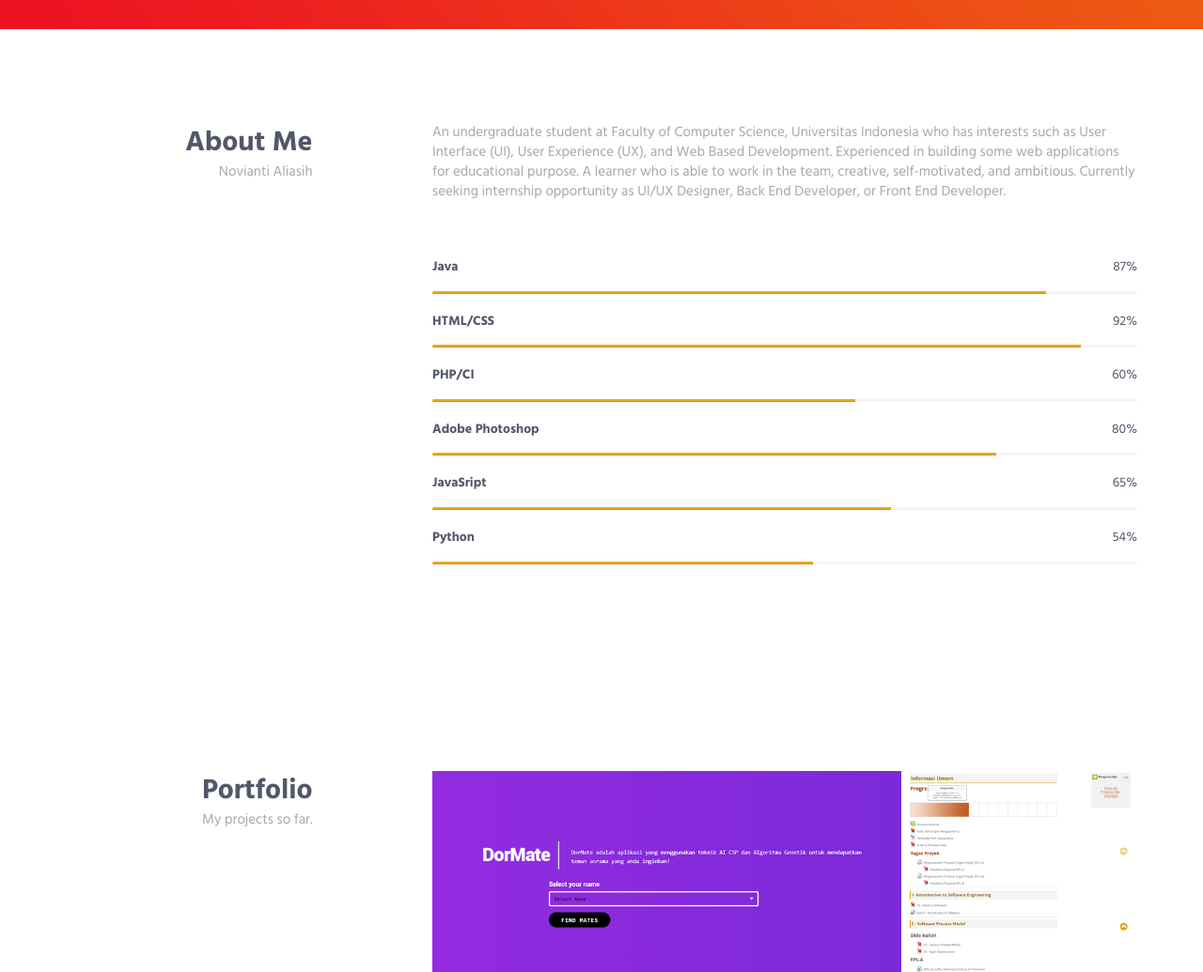
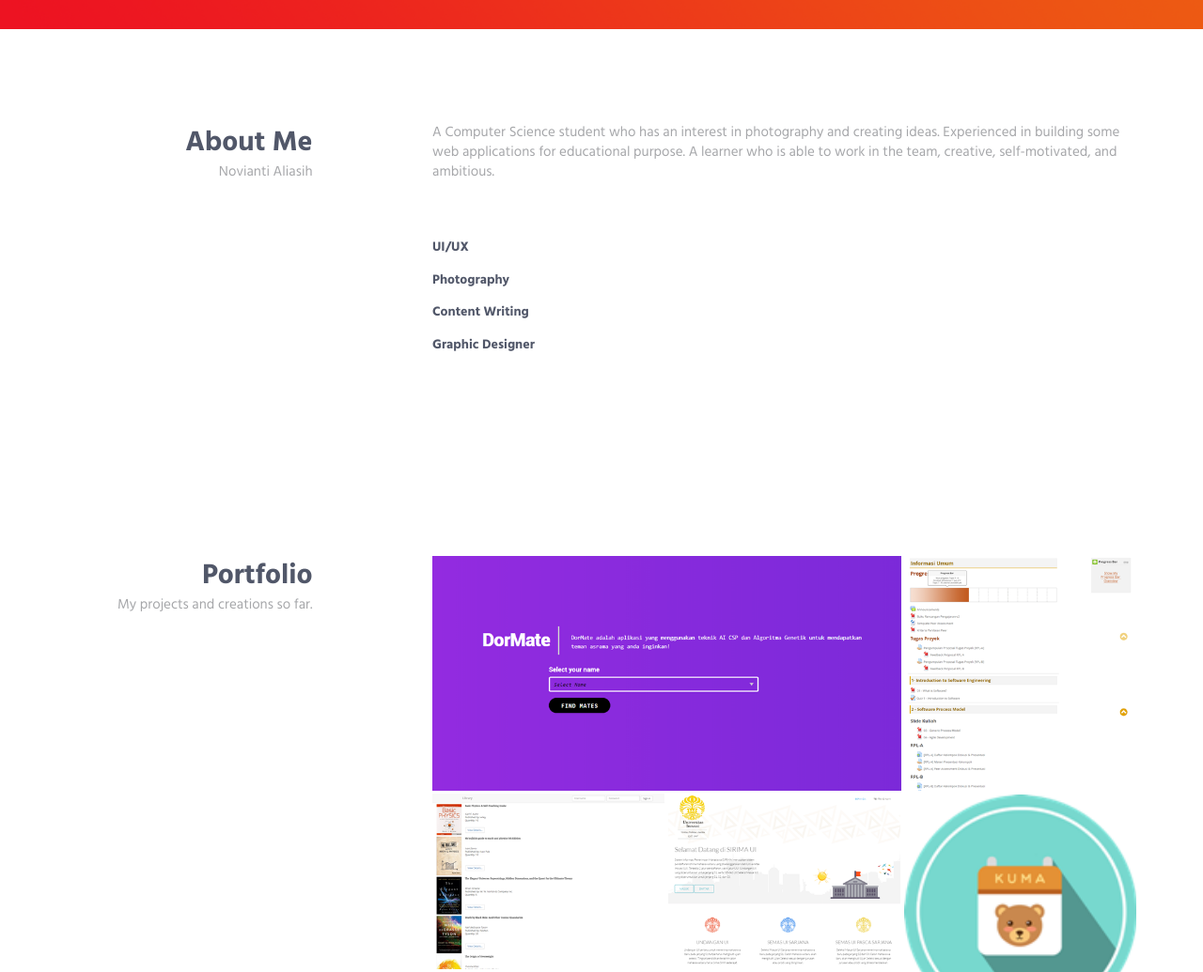
Before and after one commit to novialia/novialia.github.io, a plain HTML site: page index.html in a window 1280 px wide. Shown: the part 580-1615 px from the top of the page at 94% size. Drawn offline with Linux system fonts and the light colour scheme.

Commit message:
update page

```diff
--- a/index.html
+++ b/index.html
@@ -109,36 +109,35 @@
                     </div>
                     <div class="col-sm-8 col-sm-offset-1">
                         <div class="margin-b-60">
-                            <p>An undergraduate student at Faculty of Computer Science, Universitas Indonesia who has interests such as User Interface (UI), User Experience (UX), and Web Based Development. Experienced in building some web applications for educational purpose. A learner who is able to work in the team, creative, self-motivated, and ambitious. Currently seeking internship opportunity as UI/UX Designer, Back End Developer, or Front End Developer.
-</p>
+                            <p> A Computer Science student who has an interest in photography and creating ideas. Experienced in building some web applications for educational purpose. A learner who is able to work in the team, creative, self-motivated, and ambitious. </p>
                         </div>
 
                         <!-- Progress Box -->
                         <div class="progress-box">
-                            <h5>Java <span class="color-heading pull-right">87%</span></h5>
-                            <div class="progress">
+                            <h5>UI/UX <span class="color-heading pull-right"></span></h5>
+<!--                             <div class="progress">
                                 <div class="progress-bar bg-color-base" role="progressbar" data-width="87"></div>
-                            </div>
+                            </div> -->
                         </div>
                         <div class="progress-box">
-                            <h5>HTML/CSS <span class="color-heading pull-right">92%</span></h5>
-                            <div class="progress">
+                            <h5>Photography <span class="color-heading pull-right"></span></h5>
+<!--                             <div class="progress">
                                 <div class="progress-bar bg-color-base" role="progressbar" data-width="92"></div>
-                            </div>
+                            </div> -->
                         </div>
                         <div class="progress-box">
-                            <h5>PHP/CI <span class="color-heading pull-right">60%</span></h5>
-                            <div class="progress">
+                            <h5>Content Writing <span class="color-heading pull-right"></span></h5>
+<!--                             <div class="progress">
                                 <div class="progress-bar bg-color-base" role="progressbar" data-width="60"></div>
-                            </div>
+                            </div> -->
                         </div>
                         <div class="progress-box">
-                            <h5>Adobe Photoshop <span class="color-heading pull-right">80%</span></h5>
-                            <div class="progress">
+                            <h5>Graphic Designer <span class="color-heading pull-right"></span></h5>
+<!--                             <div class="progress">
                                 <div class="progress-bar bg-color-base" role="progressbar" data-width="80"></div>
-                            </div>
+                            </div> -->
                         </div>
-                        <div class="progress-box">
+                        <!-- <div class="progress-box">
                             <h5>JavaSript <span class="color-heading pull-right">65%</span></h5>
                             <div class="progress">
                                 <div class="progress-bar bg-color-base" role="progressbar" data-width="65"></div>
@@ -149,7 +148,7 @@
                             <div class="progress">
                                 <div class="progress-bar bg-color-base" role="progressbar" data-width="54"></div>
                             </div>
-                        </div>
+                        </div> -->
                         <!-- End Progress Box -->
                     </div>
                 </div>
@@ -168,7 +167,7 @@
                     <div class="col-sm-3 sm-margin-b-30">
                         <div class="text-right sm-text-left">
                             <h2 class="margin-b-0">Portfolio</h2>
-                            <p>My projects so far.</p>
+                            <p>My projects and creations so far.</p>
                         </div>
                     </div>
                     <div class="col-sm-8 col-sm-offset-1">
@@ -353,7 +352,7 @@
                         <div class="col-sm-3 sm-margin-b-30">
                             <div class="text-right sm-text-left">
                                 <h2 class="margin-b-0">Contacts</h2>
-                                <p>Hire me.</p>
+                                <p>Contact me.</p>
                             </div>
                         </div>
                         <div class="col-sm-8 col-sm-offset-1">
@@ -393,7 +392,7 @@
 <!--                         <img class="footer-logo" src="img/logo-dark.png" alt="Aircv Logo"> -->
                     </div>
                     <div class="col-xs-6 text-right sm-text-left">
-                        <p class="margin-b-0"><a class="fweight-700"">Aircv</a> Theme Powered by: <a class="fweight-700" href="http://www.keenthemes.com/">KeenThemes.com</a></p>
+                        <p class="margin-b-0"><a class="fweight-700">Aircv</a> Theme Powered by: <a class="fweight-700" href="http://www.keenthemes.com/">KeenThemes.com</a></p>
                     </div>
                 </div>
                 <!--// end row -->
```
